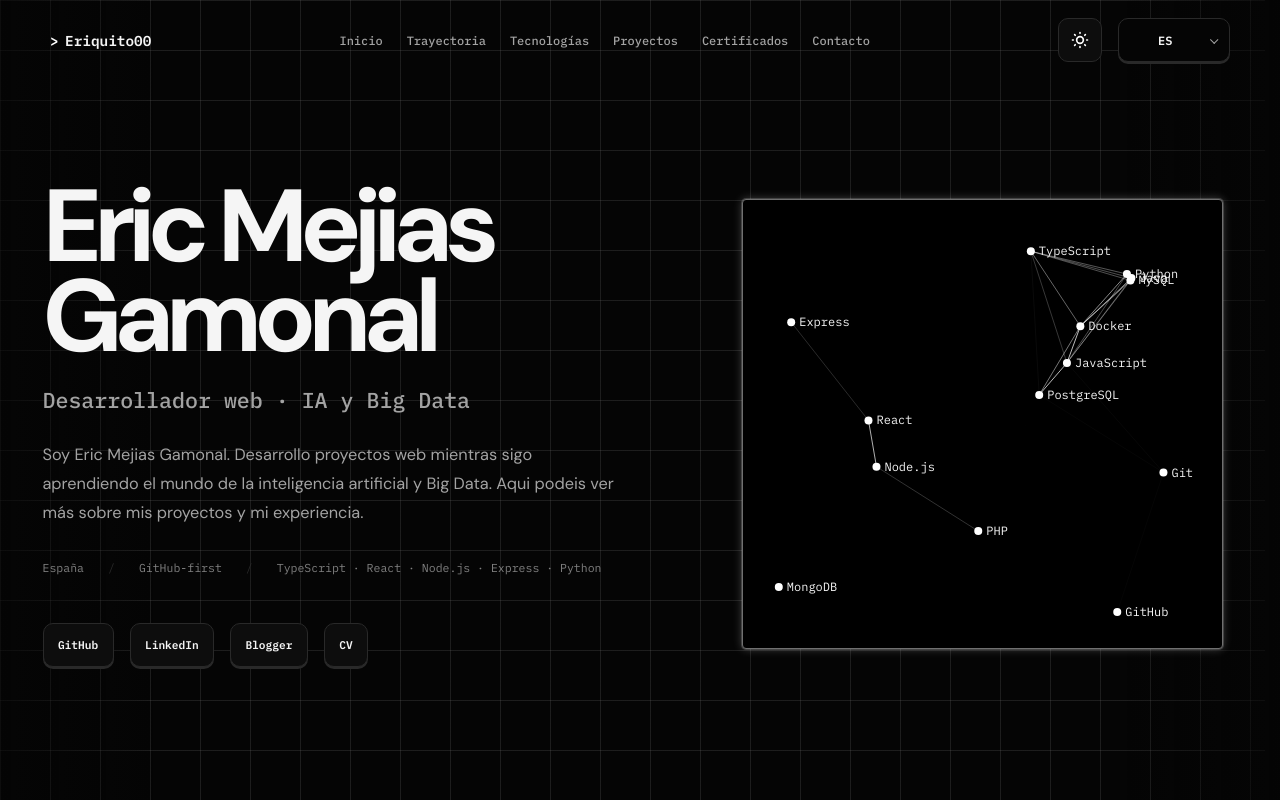
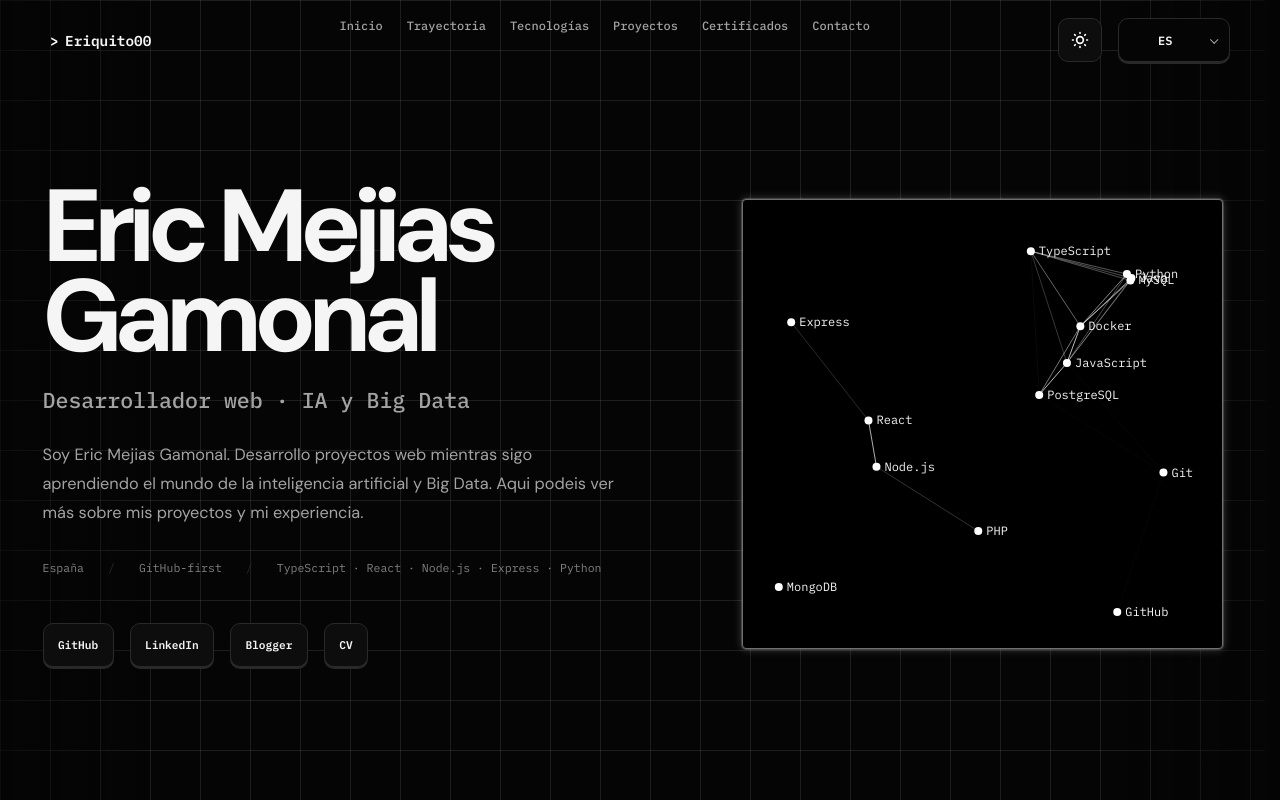
Before and after one commit to Eriquito00/eriquito00.github.io, a React (Vite) app: page / in a window 1280 px wide. Shown: the top 800 px of the page. Built offline with nearby package versions, Linux system fonts and the light colour scheme.

Commit message:
mobile navigation

```diff
--- a/src/components/Navigation/Navigation.css
+++ b/src/components/Navigation/Navigation.css
@@ -67,6 +67,8 @@
   color: var(--muted);
   font: 500 0.75rem var(--mono);
   padding: 0;
+  text-align: center;
+  display: flex;
   transition: color var(--normal) ease;
 }
 .nav-link-button:focus-visible,
@@ -320,6 +322,7 @@
   .navbar-links {
     display: flex;
     flex-direction: column;
+    align-items: stretch;
     width: 100%;
     gap: 0;
   }
@@ -327,9 +330,14 @@
     width: 100%;
     padding: 0.7rem;
     text-align: left;
+    justify-content: center;
+    text-align: center;
+    display: flex;
   }
   .navbar-center.open .navbar-link {
     animation: mobile-nav-item-in var(--normal) both;
+    width: 100%;
+    box-sizing: border-box;
   }
   .navbar-center.open .navbar-link:nth-child(2) {
     animation-delay: 30ms;
```
